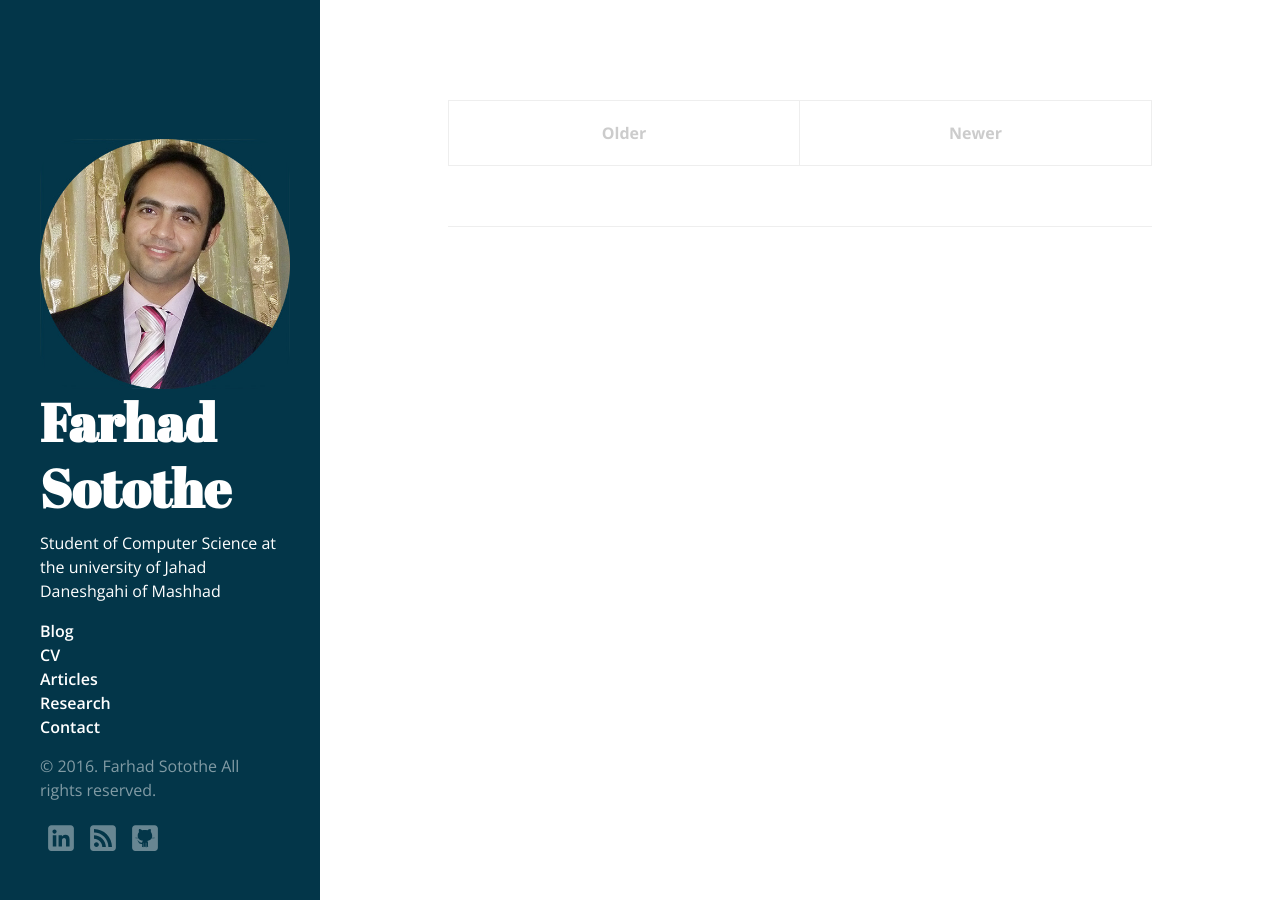
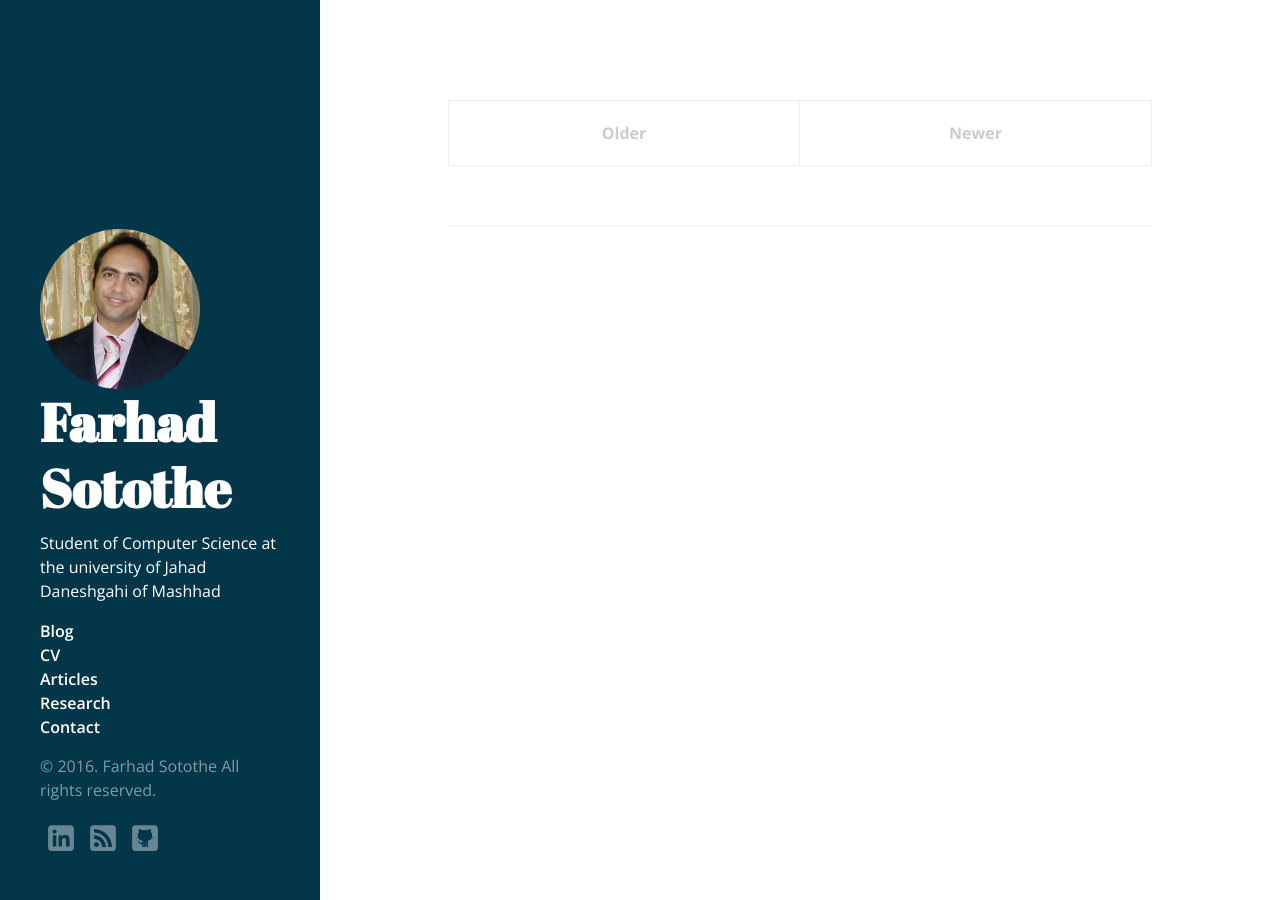
Before and after one commit to sotothe/sotothe.github.io, a Jekyll site: the page built from index.html, in a window 1280 px wide. Built offline with Jekyll 4.4.1, drawn with Linux system fonts in a browser that asks for light colours; nearby versions of some CDN libraries; the list of posts is cut into pages by our own code; comment, search, counter and statistics services are not loaded.

Commit message:
Update hyde.css

```diff
--- a/public/css/hyde.css
+++ b/public/css/hyde.css
@@ -464,8 +464,8 @@ a:focus {
 */
 
 .img-circular{
- width: 250px;
- height: 250px;
+ width: 160px;
+ height: 160px;
  background-image: url('/public/images/sotothe01.jpg');
  background-size: cover;
  display: block;
```
